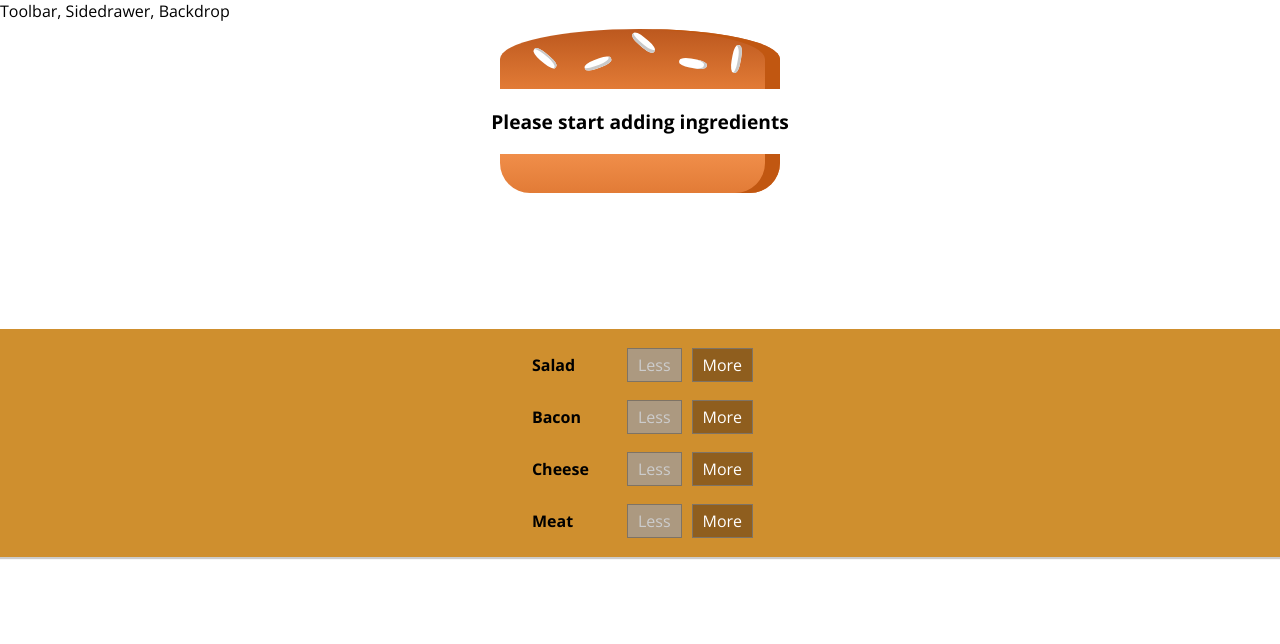
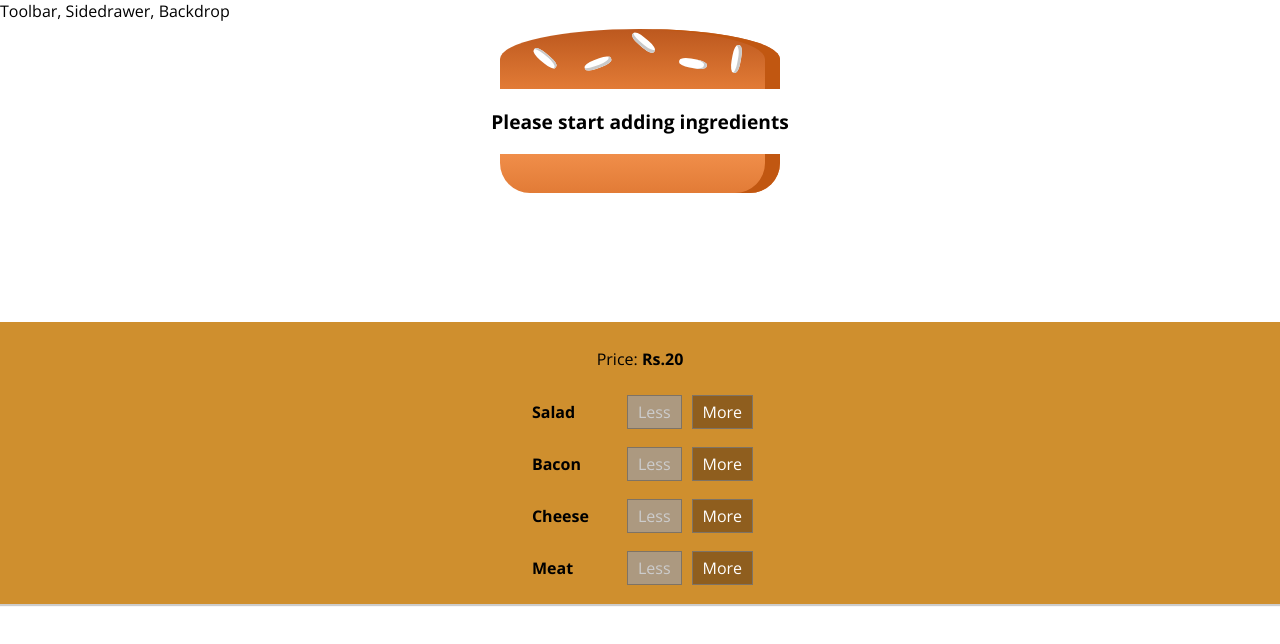
Before and after one commit to amangoyal2611/burger-app, a React (Create React App) app: page / in a window 1280 px wide. Shown: the top 644 px of the page. Built offline with nearby package versions, Linux system fonts and the light colour scheme.

Commit message:
price tag added

```diff
--- a/src/components/Burger/BuildControls/BuildControls.js
+++ b/src/components/Burger/BuildControls/BuildControls.js
@@ -12,6 +12,7 @@ const controls = [
 const buildControls = (props) => {
     return (
         <div className={classes.BuildControls}>
+            <p>Price: <strong>Rs.{props.price}</strong></p>
             {controls.map(ctrl => {
                 return <BuildControl
                     key={ctrl.type}
--- a/src/components/Burger/Burger.module.css
+++ b/src/components/Burger/Burger.module.css
@@ -2,7 +2,7 @@
     width: 100%;
     margin: auto;
     height: 250px;
-    /* overflow: scroll; */
+    overflow: scroll;
     text-align: center;
     font-weight: bold;
     font-size: 1.2rem;
--- a/src/containers/BurgerBuilder/BurgerBuilder.js
+++ b/src/containers/BurgerBuilder/BurgerBuilder.js
@@ -65,7 +65,8 @@ class BurgerBuilder extends Component {
                 <BuildControls
                     ingredientAdded={this.addIngredientHandler}
                     ingredientRemoved={this.removeIngredientHandler}
-                    disabled={this.state.ingredients}/>
+                    disabled={this.state.ingredients}
+                    price={this.state.totalPrice}/>
             </Aux>
         );
     }
```
